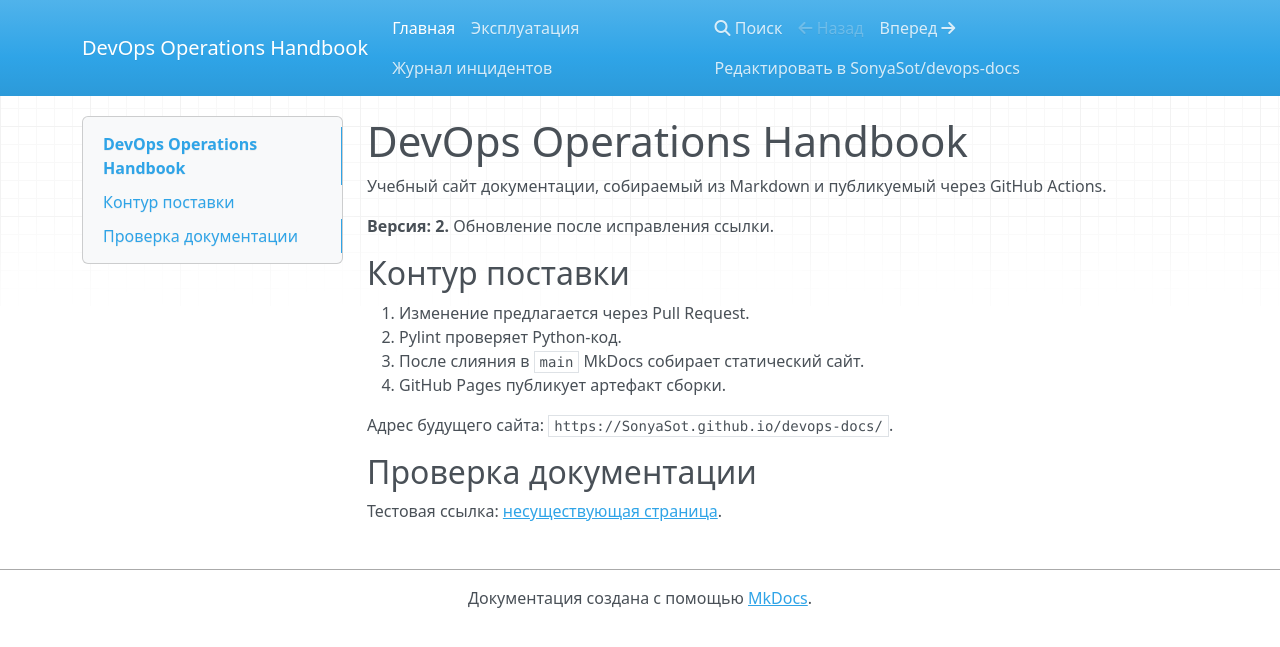
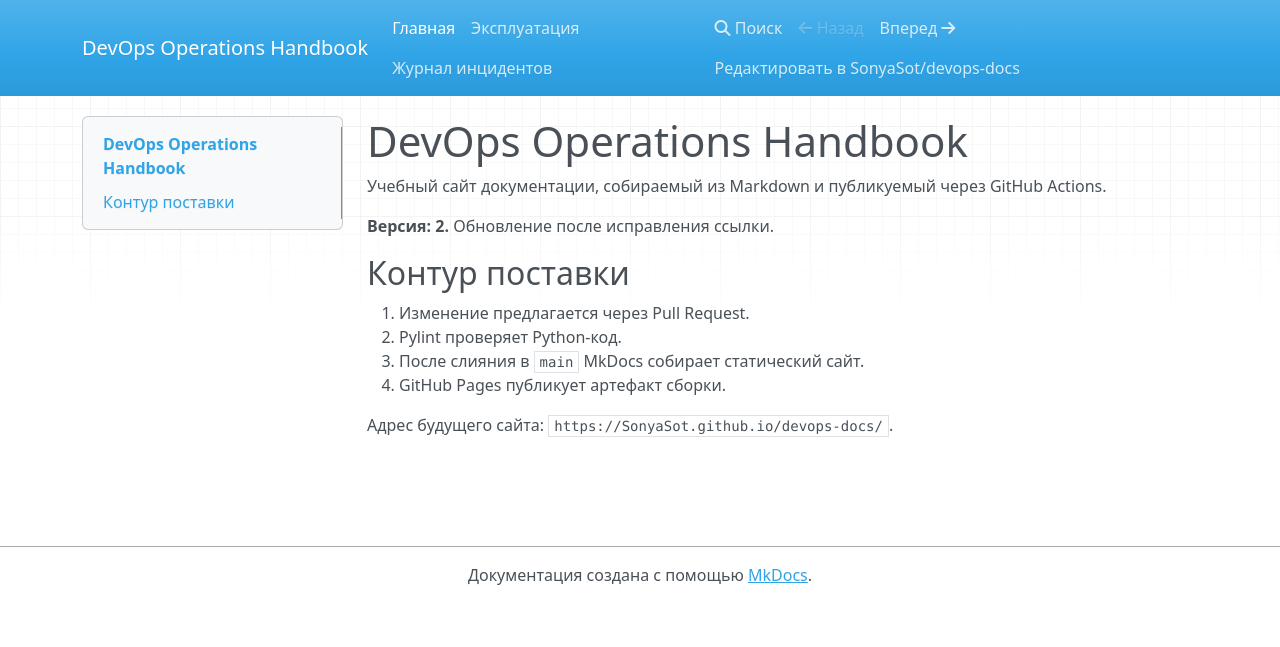
Before and after one commit to SonyaSot/devops-docs, an MkDocs documentation site: the page built from docs/index.md, in a window 1280 px wide. Shown: the top 647 px of the page. Built offline with MkDocs 1.6.1, drawn with Linux system fonts in a browser that asks for light colours; nearby versions of some CDN libraries.

Commit message:
fix: remove broken documentation link

```diff
--- a/docs/index.md
+++ b/docs/index.md
@@ -13,7 +13,3 @@
 4. GitHub Pages публикует артефакт сборки.
 
 Адрес будущего сайта: `https://SonyaSot.github.io/devops-docs/`.
-
-## Проверка документации
-
-Тестовая ссылка: [несуществующая страница](missing-page.md).
```
